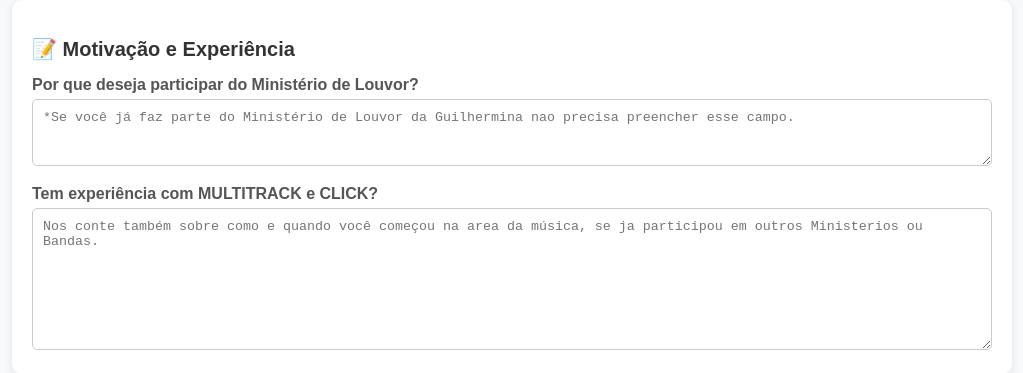
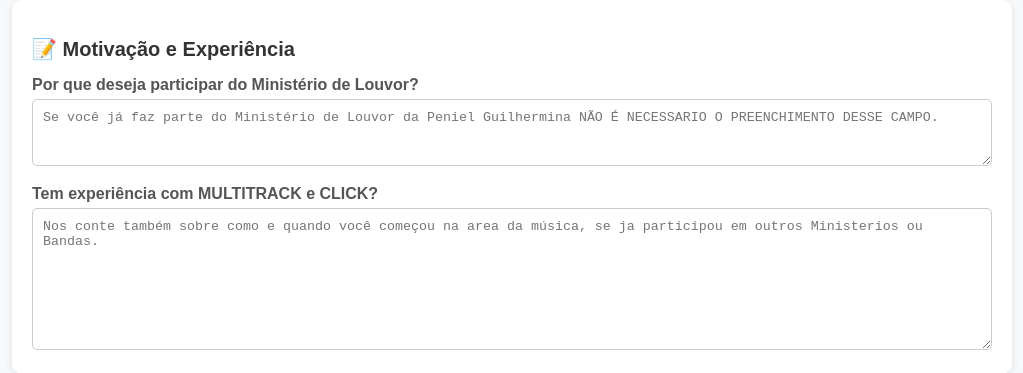
Before and after one commit to Oigreso/louvorpeniel, a Flask app: page / in a window 1280 px wide. Shown: the part 1491-1864 px from the top of the page, without its empty margins (128-1151 px from the left). Run offline with Flask 3, Linux system fonts and the light colour scheme.

Commit message:
Update form.html

```diff
--- a/templates/form.html
+++ b/templates/form.html
@@ -467,7 +467,7 @@ function toggleDarkMode() {
 <div class="card">
   <h2>📝 Motivação e Experiência</h2>
   <label>Por que deseja participar do Ministério de Louvor?</label>
-  <textarea name="motivacao" rows="3" placeholder="*Se você já faz parte do Ministério de Louvor da Guilhermina nao precisa preencher esse campo."></textarea>
+  <textarea name="motivacao" rows="3" placeholder="Se você já faz parte do Ministério de Louvor da Peniel Guilhermina NÃO É NECESSARIO O PREENCHIMENTO DESSE CAMPO."></textarea>
 
   <label>Tem experiência com MULTITRACK e CLICK?</label>
   <textarea name="experiencia" rows="8" placeholder="Nos conte também sobre como e quando você começou na area da música, se ja participou em outros Ministerios ou Bandas."></textarea>
```
